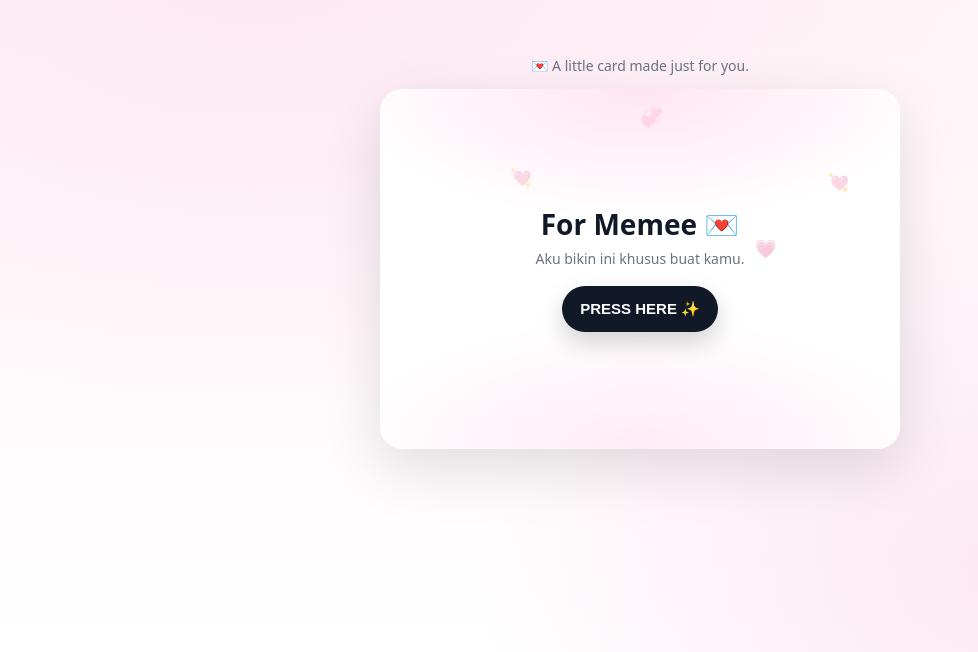
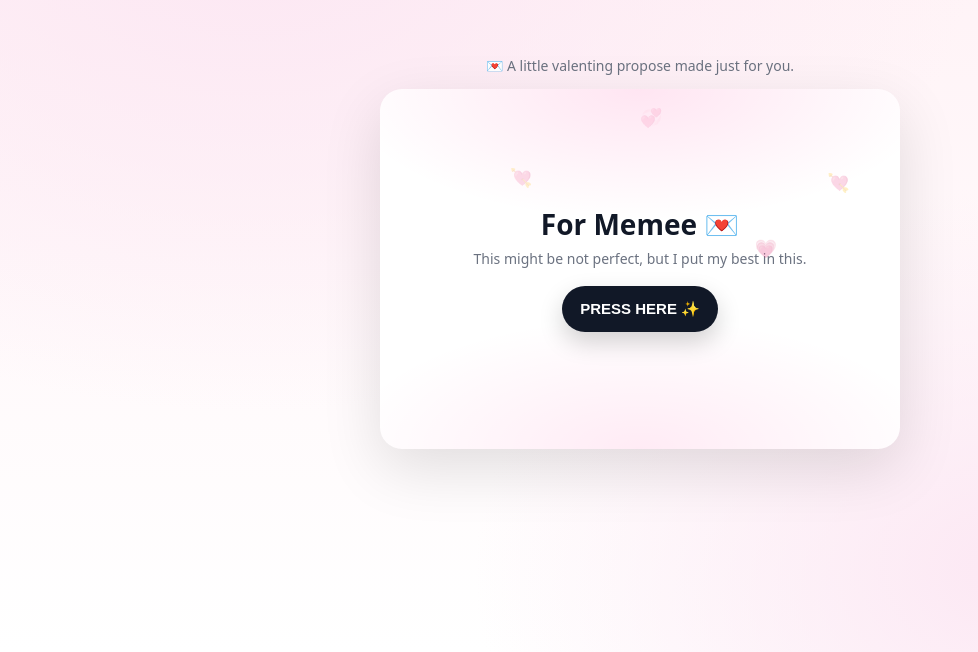
Before and after one commit to JUON77/Valentine, a plain HTML site: page index.html in a window 1280 px wide. Shown: the part 148-800 px from the top of the page, without its empty margins (0-978 px from the left). Drawn offline with Linux system fonts and the light colour scheme.

Commit message:
Update index.html

```diff
--- a/index.html
+++ b/index.html
@@ -127,7 +127,7 @@
 
 <body>
   <div class="wrap">
-    <p class="hint">💌 A little card made just for you.</p>
+    <p class="hint">💌 A little valenting propose made just for you.</p>
 
     <div class="card" id="card">
       <div class="inner">
@@ -135,7 +135,7 @@
         <div class="side front">
           <div>
             <div class="title">For Memee 💌</div>
-            <div class="sub">Aku bikin ini khusus buat kamu.</div>
+            <div class="sub">This might be not perfect, but I put my best in this.</div>
             <button class="press" id="openBtn">PRESS HERE ✨</button>
           </div>
 
```
